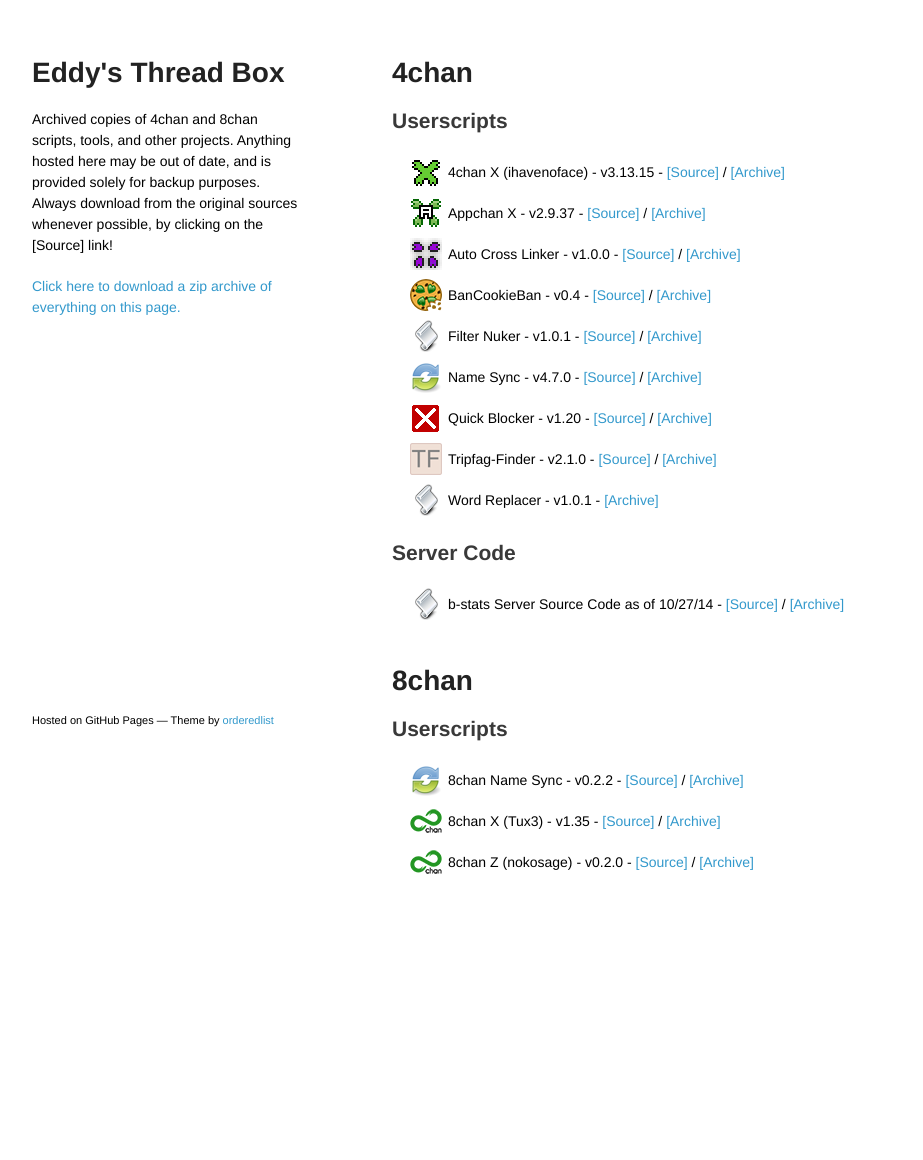
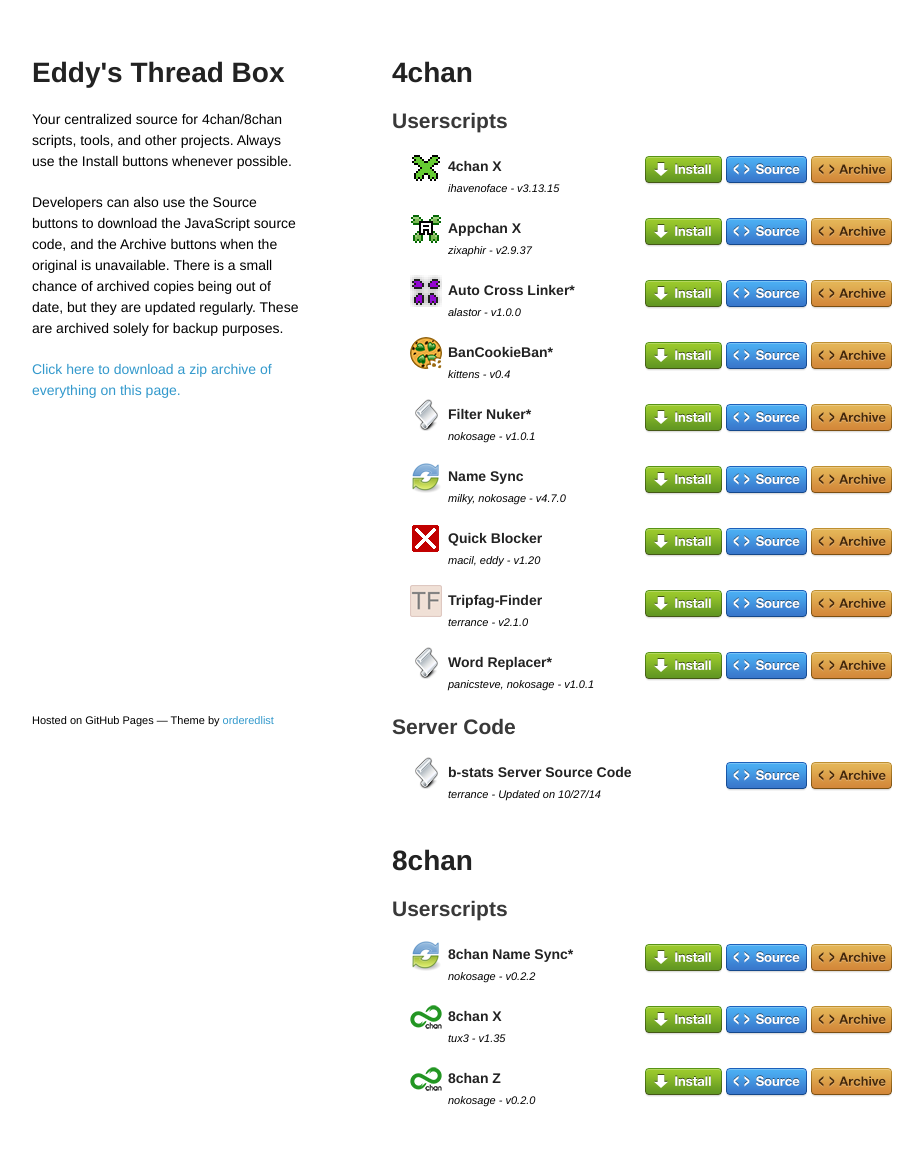
Before and after one commit to specialeddy/specialeddy.github.io, a PHP site: page /archive.html in a window 1280 px wide. Shown: the whole page, without its empty margins (178-1101 px from the left). Before the commit the page ends 874 px from the top, so only its background shows below. Run offline with PHP 8.4, Linux system fonts and the light colour scheme.

Commit message:
Revamped HTML

```diff
--- a/archive.html
+++ b/archive.html
@@ -16,47 +16,148 @@
     <div class="wrapper">
       <header>
         <h1>Eddy's Thread Box</h1>
-        <p>Archived copies of 4chan and 8chan scripts, tools, and other projects. Anything hosted here may be out of date, and is provided solely for backup purposes. Always download from the original sources whenever possible, by clicking on the [Source] link!</p><a href="https://github.com/specialeddy/specialeddy.github.io/archive/archive.zip">Click here to download a zip archive of everything on this page.</a>
+        <p>Your centralized source for 4chan/8chan scripts, tools, and other projects. Always use the Install buttons whenever possible. </p><p>Developers can also use the Source buttons to download the JavaScript source code, and the Archive buttons when the original is unavailable. There is a small chance of archived copies being out of date, but they are updated regularly. These are archived solely for backup purposes.</p><a href="https://github.com/specialeddy/specialeddy.github.io/archive/archive.zip">Click here to download a zip archive of everything on this page.</a>
       </header>
       <section>
         <h1>4chan</h1>
-
+        <div class="group">
         <h2>Userscripts</h2>
-        <ul class="icongroup">
-          <li class="fourchanx">4chan X (ihavenoface) - v3.13.15 - <a href="https://4chan-x.org/stable-v3/4chan-X.user.js">[Source]</a> / <a href="https://github.com/specialeddy/specialeddy.github.io/raw/archive/4chan-X.user.js">[Archive]</a></li>
-          <li class="appchanx">Appchan X - v2.9.37 - <a href="https://github.com/zixaphir/appchan-x/raw/stable/builds/appchan-x.user.js">[Source]</a> / <a href="https://github.com/specialeddy/specialeddy.github.io/raw/archive/appchan-x.user.js">[Archive]</a></li>
-		  <li class="crosslink">Auto Cross Linker - v1.0.0 - <a href="https://github.com/ixAlastor2/4chan-Auto-Cross-Linker/raw/master/4chan-Auto-Cross-Linker.user.js">[Source]</a> / <a href="https://github.com/specialeddy/specialeddy.github.io/raw/archive/4chan-Auto-Cross-Linker.user.js">[Archive]</a></li>
-          <li class="cookie">BanCookieBan - v0.4 - <a href="https://imagesync.org/bancookieban/0.4/BanCookieBan.user.js">[Source]</a> / <a href="https://github.com/specialeddy/specialeddy.github.io/raw/archive/BanCookieBan.user.js">[Archive]</a></li>
-          <li class="generic">Filter Nuker - v1.0.1 - <a href="https://github.com/nokosage/4chan-Filter-Nuker/raw/master/4chan-Filter-Nuker.user.js">[Source]</a> / <a href="https://github.com/specialeddy/specialeddy.github.io/raw/archive/4chan-Filter-Nuker.user.js">[Archive]</a></li>
-		  <li class="namesync">Name Sync - v4.7.0 - <a href="https://www.namesync.org/namesync/builds/NameSync.user.js">[Source]</a> / <a href="https://github.com/specialeddy/specialeddy.github.io/raw/archive/NameSync.user.js">[Archive]</a></li>
-          <li class="quickblocker">Quick Blocker - v1.20 - <a href="https://github.com/specialeddy/QuickBlocker/raw/master/QuickBlocker.user.js">[Source]</a> / <a href="https://github.com/specialeddy/specialeddy.github.io/raw/archive/QuickBlocker.user.js">[Archive]</a></li>
-          <li class="tripfagfinder">Tripfag-Finder - v2.1.0 - <a href="https://github.com/bstats/Tripfag-Finder/raw/master/Tripfag-Finder.user.js">[Source]</a> / <a href="https://github.com/specialeddy/specialeddy.github.io/raw/archive/Tripfag-Finder.user.js">[Archive]</a></li>
-          <li class="generic">Word Replacer - v1.0.1 - <a href="https://github.com/specialeddy/specialeddy.github.io/raw/archive/wordreplacer.user.js">[Archive]</a></li>
-        </ul>
-
-		<h2>Server Code</h2>
-		<ul class="icongroup">
-          <li class="generic">b-stats Server Source Code as of 10/27/14 - <a href="https://github.com/bstats/b-stats">[Source]</a> / <a href="https://github.com/specialeddy/specialeddy.github.io/tree/archive/b-stats-master">[Archive]</a></li>
-		</ul>
-
+          <ul>
+            <li class="icon fourchanx"><strong class="name">4chan X</strong>
+              <div class="buttoncontainer">
+                <a href="https://4chan-x.org/" target="_blank"><img class="button" src="img/install.png" border="0" alt="Install"></a>
+                <a href="https://4chan-x.org/stable-v3/4chan-X.user.js"><img class="button" src="img/source.png" border="0" alt="Source"></a>
+                <a href="https://github.com/specialeddy/specialeddy.github.io/raw/archive/4chan-X.user.js"><img class="button" src="img/archive.png" border="0" alt="Archive"></a>
+              </div>
+              <br>
+              <div class="about"><small>ihavenoface - v3.13.15</small></div>
+            </li>
+            <li class="icon appchanx"><strong class="name">Appchan X</strong>
+              <div class="buttoncontainer">
+                <a href="http://zixaphir.github.io/appchan-x/" target="_blank"><img class="button" src="img/install.png" border="0" alt="Install"></a>
+                <a href="https://github.com/zixaphir/appchan-x/raw/stable/builds/appchan-x.user.js"><img class="button" src="img/source.png" border="0" alt="Source"></a>
+                <a href="https://github.com/specialeddy/specialeddy.github.io/raw/archive/appchan-x.user.js"><img class="button" src="img/archive.png" border="0" alt="Archive"></a>
+              </div>
+              <br>
+              <div class="about"><small>zixaphir - v2.9.37</small></div>
+            </li>
+            <li class="icon crosslink"><strong class="name">Auto Cross Linker*</strong>
+              <div class="buttoncontainer">
+                <a href="https://github.com/ixAlastor2/4chan-Auto-Cross-Linker" target="_blank"><img class="button" src="img/install.png" border="0" alt="Install"></a>
+                <a href="https://github.com/ixAlastor2/4chan-Auto-Cross-Linker/raw/master/4chan-Auto-Cross-Linker.user.js"><img class="button" src="img/source.png" border="0" alt="Source"></a>
+                <a href="https://github.com/specialeddy/specialeddy.github.io/raw/archive/4chan-Auto-Cross-Linker.user.js"><img class="button" src="img/archive.png" border="0" alt="Archive"></a>
+              </div>
+              <br>
+              <div class="about"><small>alastor - v1.0.0</small></div>
+            </li>
+            <li class="icon cookie"><strong class="name">BanCookieBan*</strong>
+              <div class="buttoncontainer">
+                <a href="https://imagesync.org/bancookieban/0.4/BanCookieBan.user.js"><img class="button" src="img/install.png" border="0" alt="Install"></a>
+                <a href="https://imagesync.org/bancookieban/0.4/BanCookieBan.user.js"><img class="button" src="img/source.png" border="0" alt="Source"></a>
+                <a href="https://github.com/specialeddy/specialeddy.github.io/raw/archive/BanCookieBan.user.js"><img class="button" src="img/archive.png" border="0" alt="Archive"></a>
+              </div>
+              <br>
+              <div class="about"><small>kittens - v0.4</small></div>
+            </li>
+            <li class="icon generic"><strong class="name">Filter Nuker*</strong>
+              <div class="buttoncontainer">
+                <a href="https://github.com/nokosage/4chan-Filter-Nuker/raw/master/4chan-Filter-Nuker.user.js"><img class="button" src="img/install.png" border="0" alt="Install"></a>
+                <a href="https://github.com/nokosage/4chan-Filter-Nuker/raw/master/4chan-Filter-Nuker.user.js"><img class="button" src="img/source.png" border="0" alt="Source"></a>
+                <a href="https://github.com/specialeddy/specialeddy.github.io/raw/archive/4chan-Filter-Nuker.user.js"><img class="button" src="img/archive.png" border="0" alt="Archive"></a>
+              </div>
+              <br>
+              <div class="about"><small>nokosage - v1.0.1</small></div>
+            </li>
+            <li class="icon namesync"><strong class="name">Name Sync</strong>
+              <div class="buttoncontainer">
+                <a href="http://milkytiptoe.github.io/Name-Sync/" target="_blank"><img class="button" src="img/install.png" border="0" alt="Install"></a>
+                <a href="https://www.namesync.org/namesync/builds/NameSync.user.js"><img class="button" src="img/source.png" border="0" alt="Source"></a>
+                <a href="https://github.com/specialeddy/specialeddy.github.io/raw/archive/NameSync.user.js"><img class="button" src="img/archive.png" border="0" alt="Archive"></a>
+              </div>
+              <br>
+              <div class="about"><small>milky, nokosage - v4.7.0</small></div>
+            </li>
+            <li class="icon quickblocker"><strong class="name">Quick Blocker</strong>
+              <div class="buttoncontainer">
+                <a href="http://specialeddy.github.io/QuickBlocker/" target="_blank"><img class="button" src="img/install.png" border="0" alt="Install"></a>
+                <a href="https://github.com/specialeddy/QuickBlocker/raw/master/QuickBlocker.user.js"><img class="button" src="img/source.png" border="0" alt="Source"></a>
+                <a href="https://github.com/specialeddy/specialeddy.github.io/raw/archive/QuickBlocker.user.js"><img class="button" src="img/archive.png" border="0" alt="Archive"></a>
+              </div>
+              <br>
+              <div class="about"><small>macil, eddy - v1.20</small></div>
+            </li>
+            <li class="icon tripfagfinder"><strong class="name">Tripfag-Finder</strong>
+              <div class="buttoncontainer">
+                <a href="https://bstats.github.io/Tripfag-Finder/" target="_blank"><img class="button" src="img/install.png" border="0" alt="Install"></a>
+                <a href="https://github.com/bstats/Tripfag-Finder/raw/master/Tripfag-Finder.user.js"><img class="button" src="img/source.png" border="0" alt="Source"></a>
+                <a href="https://github.com/specialeddy/specialeddy.github.io/raw/archive/Tripfag-Finder.user.js"><img class="button" src="img/archive.png" border="0" alt="Archive"></a>
+              </div>
+              <br>
+              <div class="about"><small>terrance - v2.1.0</small></div>
+            </li>
+            <li class="icon generic"><strong class="name">Word Replacer*</strong>
+              <div class="buttoncontainer">
+                <a href="https://github.com/specialeddy/specialeddy.github.io/raw/archive/wordreplacer.user.js"><img class="button" src="img/install.png" border="0" alt="Install"></a>
+                <a href="https://github.com/specialeddy/specialeddy.github.io/raw/archive/wordreplacer.user.js"><img class="button" src="img/source.png" border="0" alt="Source"></a>
+                <a href="https://github.com/specialeddy/specialeddy.github.io/raw/archive/wordreplacer.user.js"><img class="button" src="img/archive.png" border="0" alt="Archive"></a>
+              </div>
+              <br>
+              <div class="about"><small>panicsteve, nokosage - v1.0.1</small></div>
+            </li>
+          </ul>
+          <br>
+        <h2>Server Code</h2>
+          <ul class="group">
+            <li class="icon generic"><strong class="name">b-stats Server Source Code</strong>
+              <div class="buttoncontainer">
+                <a href="https://github.com/bstats/b-stats"><img class="button" src="img/source.png" border="0" alt="Source"></a>
+                <a href="https://github.com/specialeddy/specialeddy.github.io/tree/archive/b-stats-master"><img class="button" src="img/archive.png" border="0" alt="Archive"></a>
+              </div>
+              <br>
+              <div class="about"><small>terrance - Updated on 10/27/14</small></div>
+            </li>
+          </ul>
+        </div>
         <br>
-
+        <br>
         <h1>8chan</h1>
-
+        <div class="group">
         <h2>Userscripts</h2>
-
-        <ul class="icongroup">
-		  <li class="namesync">8chan Name Sync - v0.2.2 - <a href="https://github.com/nokosage/8chan-Name-Sync/raw/master/NameSync.8chan.user.js">[Source]</a> / <a href="https://github.com/specialeddy/specialeddy.github.io/raw/archive/NameSync.8chan.user.js">[Archive]</a></li>
-		  <li class="eightchan">8chan X (Tux3) - v1.35 - <a href="https://github.com/tux3/8chan-X/raw/master/8chan-x.user.js">[Source]</a> / <a href="https://github.com/specialeddy/specialeddy.github.io/raw/archive/8chan-x.user.js">[Archive]</a></li>
-          <li class="eightchan">8chan Z (nokosage) - v0.2.0 - <a href="https://github.com/nokosage/8chan-Z/raw/master/8chan-Z.user.js">[Source]</a> / <a href="https://github.com/specialeddy/specialeddy.github.io/raw/archive/8chan-Z.user.js">[Archive]</a></li>
-        </ul>
-
+          <ul>
+            <li class="icon namesync"><strong class="name">8chan Name Sync*</strong>
+              <div class="buttoncontainer">
+                <a href="https://github.com/nokosage/8chan-Name-Sync/raw/master/NameSync.8chan.user.js"><img class="button" src="img/install.png" border="0" alt="Install"></a>
+                <a href="https://github.com/nokosage/8chan-Name-Sync/raw/master/NameSync.8chan.user.js"><img class="button" src="img/source.png" border="0" alt="Source"></a>
+                <a href="https://github.com/specialeddy/specialeddy.github.io/raw/archive/NameSync.8chan.user.js"><img class="button" src="img/archive.png" border="0" alt="Archive"></a>
+              </div>
+              <br>
+              <div class="about"><small>nokosage - v0.2.2</small></div>
+            </li>
+            <li class="icon eightchan"><strong class="name">8chan X</strong>
+              <div class="buttoncontainer">
+                <a href="https://github.com/tux3/8chan-X" target="_blank"><img class="button" src="img/install.png" border="0" alt="Install"></a>
+                <a href="https://github.com/tux3/8chan-X/raw/master/8chan-x.user.js"><img class="button" src="img/source.png" border="0" alt="Source"></a>
+                <a href="https://github.com/specialeddy/specialeddy.github.io/raw/archive/8chan-x.user.js"><img class="button" src="img/archive.png" border="0" alt="Archive"></a>
+              </div>
+              <br>
+              <div class="about"><small>tux3 - v1.35</small></div>
+            </li>
+            <li class="icon eightchan"><strong class="name">8chan Z</strong>
+              <div class="buttoncontainer">
+                <a href="https://github.com/nokosage/8chan-Z" target="_blank"><img class="button" src="img/install.png" border="0" alt="Install"></a>
+                <a href="https://github.com/nokosage/8chan-Z/raw/master/8chan-Z.user.js"><img class="button" src="img/source.png" border="0" alt="Source"></a>
+                <a href="https://github.com/specialeddy/specialeddy.github.io/raw/archive/8chan-Z.user.js"><img class="button" src="img/archive.png" border="0" alt="Archive"></a>
+              </div>
+              <br>
+              <div class="about"><small>nokosage - v0.2.0</small></div>
+            </li>
+          </ul>
+        </div>
       </section>
       <footer>
         <p><small>Hosted on GitHub Pages &mdash; Theme by <a href="https://github.com/orderedlist">orderedlist</a></small></p>
       </footer>
     </div>
     <script src="javascripts/scale.fix.js"></script>
-
   </body>
 </html>
--- a/stylesheets/styles.css
+++ b/stylesheets/styles.css
@@ -14,7 +14,7 @@
   margin:0 0 20px;
 }
 
-p, ul, ol, table, pre, dl {
+p, table, pre, dl {
   margin:0 0 20px;
 }
 
@@ -185,54 +185,68 @@
   bottom:50px;
 }
 
-.icongroup {
+.h1pad {
+  padding: 0px 0px 16px 0px;
+}
+
+.group ul {
   list-style: none;
   padding: 0px 0px 0px 18px;
+  margin: -16px 0px 0px 0px;
+}
+
+.icon {
+  padding: 20px 0px 0px 38px;
+}
+
+.iconcentered {
+  padding: 10px 0px 10px 38px;
 }
 
 .generic {
   background: url(../img/generic.png) no-repeat left center;
-  padding: 10px 0 10px 38px;
 }
 
 .fourchanx {
   background: url(../img/4chanx.png) no-repeat left center;
-  padding: 10px 0 10px 38px;
 }
 
 .eightchan {
   background: url(../img/8chan.png) no-repeat left center;
-  padding: 10px 0 10px 38px;
 }
 
 .appchanx {
   background: url(../img/appchanx.png) no-repeat left center;
-  padding: 10px 0 10px 38px;
 }
 
 .cookie {
   background: url(../img/cookie.png) no-repeat left center;
-  padding: 10px 0 10px 38px;
 }
 
 .crosslink {
   background: url(../img/crosslink.png) no-repeat left center;
-  padding: 10px 0 10px 38px;
 }
 
 .namesync {
   background: url(../img/namesync.png) no-repeat left center;
-  padding: 10px 0 10px 38px;
 }
 
 .tripfagfinder {
   background: url(../img/tripfagfinder.png) no-repeat left center;
-  padding: 10px 0 10px 38px;
 }
 
 .quickblocker {
   background: url(../img/quickblocker.png) no-repeat left center;
-  padding: 10px 0 10px 38px;
+}
+
+.about {
+  font-style: italic;
+  display: inline-block;
+}
+
+.buttoncontainer {
+  vertical-align: middle;
+  float: right;
 }
 
 
```
Also changed, not shown: index.html (+9 -13 lines), img/archive.png (added), img/install.png (added), img/source.png (added).
